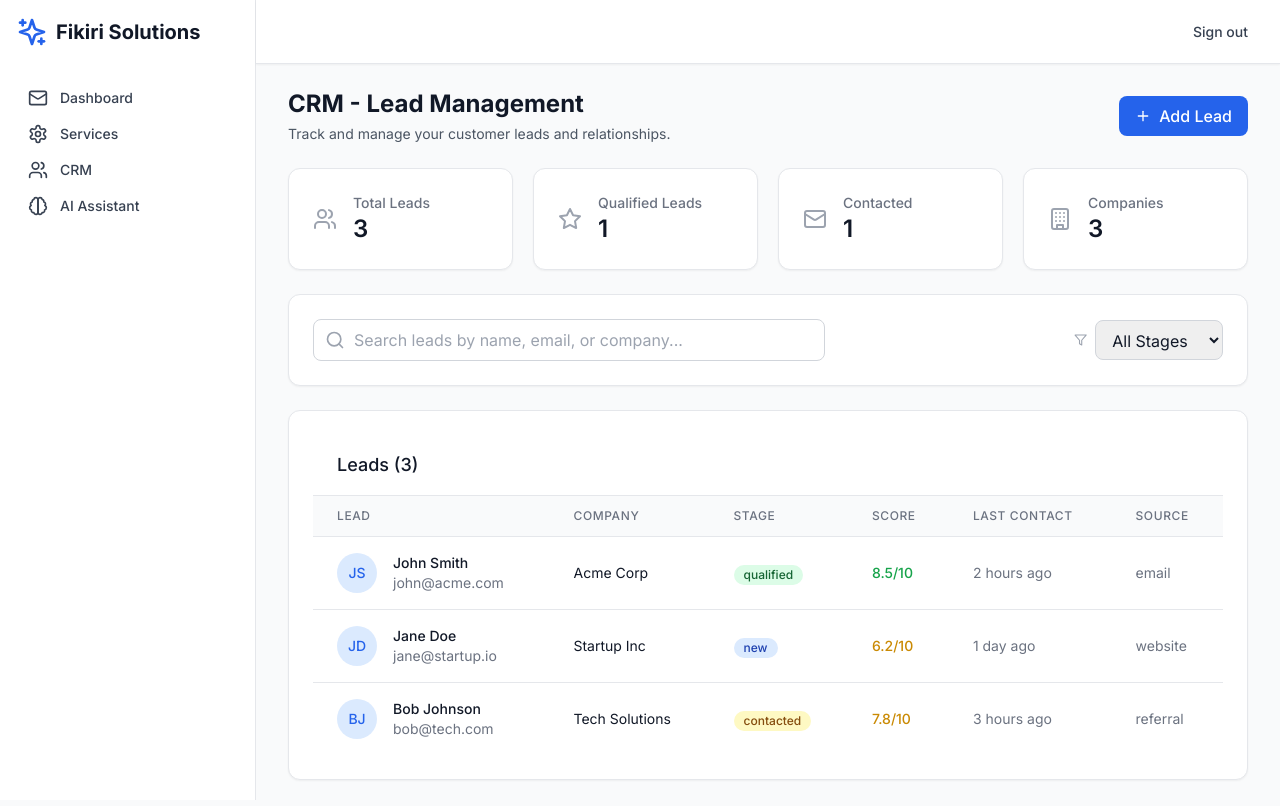
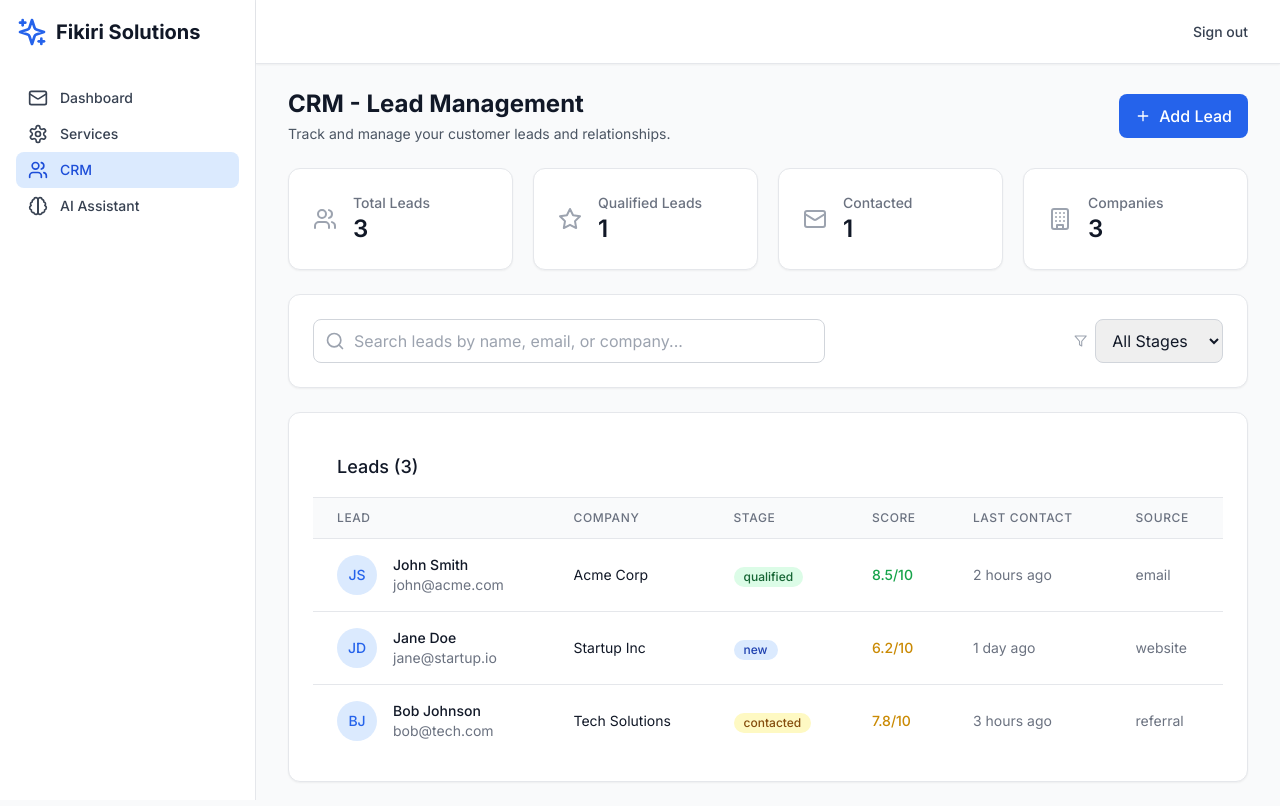
Before and after one commit to Fikiri-Solutions/fikiri-solutions, a React (Vite) app in the folder frontend/: page /crm in a window 1280 px wide. Built offline with nearby package versions, Linux system fonts and the light colour scheme.

Commit message:
Fix mobile/iPhone loading issues: React Router navigation, mobile CSS optimizations, touch targets, and Vercel headers

```diff
--- a/frontend/src/components/Layout.tsx
+++ b/frontend/src/components/Layout.tsx
@@ -1,4 +1,5 @@
 import React from 'react'
+import { Link, useLocation } from 'react-router-dom'
 import { Mail, Users, Brain, Settings, Menu, X, Sparkles } from 'lucide-react'
 import { useState } from 'react'
 
@@ -8,6 +9,7 @@ interface LayoutProps {
 
 export const Layout: React.FC<LayoutProps> = ({ children }) => {
   const [sidebarOpen, setSidebarOpen] = useState(false)
+  const location = useLocation()
 
   const navigation = [
     { name: 'Dashboard', href: '/', icon: Mail },
@@ -33,14 +35,19 @@ export const Layout: React.FC<LayoutProps> = ({ children }) => {
           </div>
           <nav className="flex-1 px-4 py-4">
             {navigation.map((item) => (
-              <a
+              <Link
                 key={item.name}
-                href={item.href}
-                className="flex items-center px-3 py-2 text-sm font-medium text-gray-700 rounded-lg hover:bg-gray-100"
+                to={item.href}
+                className={`flex items-center px-3 py-2 text-sm font-medium rounded-lg transition-colors duration-200 ${
+                  location.pathname === item.href
+                    ? 'bg-blue-100 text-blue-700'
+                    : 'text-gray-700 hover:bg-gray-100'
+                }`}
+                onClick={() => setSidebarOpen(false)}
               >
                 <item.icon className="mr-3 h-5 w-5" />
                 {item.name}
-              </a>
+              </Link>
             ))}
           </nav>
         </div>
@@ -57,14 +64,18 @@ export const Layout: React.FC<LayoutProps> = ({ children }) => {
           </div>
           <nav className="flex-1 px-4 py-4">
             {navigation.map((item) => (
-              <a
+              <Link
                 key={item.name}
-                href={item.href}
-                className="flex items-center px-3 py-2 text-sm font-medium text-gray-700 rounded-lg hover:bg-gray-100"
+                to={item.href}
+                className={`flex items-center px-3 py-2 text-sm font-medium rounded-lg transition-colors duration-200 ${
+                  location.pathname === item.href
+                    ? 'bg-blue-100 text-blue-700'
+                    : 'text-gray-700 hover:bg-gray-100'
+                }`}
               >
                 <item.icon className="mr-3 h-5 w-5" />
                 {item.name}
-              </a>
+              </Link>
             ))}
           </nav>
         </div>
--- a/frontend/src/index.css
+++ b/frontend/src/index.css
@@ -5,27 +5,58 @@
 @layer base {
   html {
     font-family: 'Inter', system-ui, sans-serif;
+    /* Mobile optimization */
+    -webkit-text-size-adjust: 100%;
+    -webkit-tap-highlight-color: transparent;
   }
 
   body {
     @apply bg-gray-50 text-gray-900;
+    /* Prevent mobile zoom on input focus */
+    -webkit-text-size-adjust: 100%;
+    /* Smooth scrolling on mobile */
+    -webkit-overflow-scrolling: touch;
+  }
+
+  /* Mobile-specific improvements */
+  @media (max-width: 768px) {
+    body {
+      font-size: 16px; /* Prevent zoom on iOS */
+    }
+
+    input, textarea, select {
+      font-size: 16px; /* Prevent zoom on iOS */
+    }
   }
 }
 
 @layer components {
   .btn-primary {
     @apply bg-blue-600 hover:bg-blue-700 focus:ring-2 focus:ring-blue-500 focus:ring-offset-2 text-white font-medium py-2 px-4 rounded-lg transition-colors duration-200 disabled:opacity-50 disabled:cursor-not-allowed;
+    /* Mobile touch improvements */
+    min-height: 44px; /* iOS recommended touch target */
+    min-width: 44px;
+    -webkit-tap-highlight-color: transparent;
   }
 
   .btn-secondary {
     @apply bg-gray-200 hover:bg-gray-300 focus:ring-2 focus:ring-gray-500 focus:ring-offset-2 text-gray-900 font-medium py-2 px-4 rounded-lg transition-colors duration-200 disabled:opacity-50 disabled:cursor-not-allowed;
+    /* Mobile touch improvements */
+    min-height: 44px; /* iOS recommended touch target */
+    min-width: 44px;
+    -webkit-tap-highlight-color: transparent;
   }
 
   .card {
     @apply bg-white rounded-xl shadow-sm border border-gray-200 p-6 hover:shadow-md transition-shadow duration-200;
+    /* Mobile touch improvements */
+    -webkit-tap-highlight-color: transparent;
   }
 
   .input-field {
     @apply w-full px-3 py-2 border border-gray-300 rounded-lg focus:ring-2 focus:ring-blue-500 focus:border-transparent transition-colors duration-200;
+    /* Mobile improvements */
+    min-height: 44px; /* iOS recommended touch target */
+    font-size: 16px; /* Prevent zoom on iOS */
   }
 }
```
Also changed, not shown: frontend/vercel.json.
